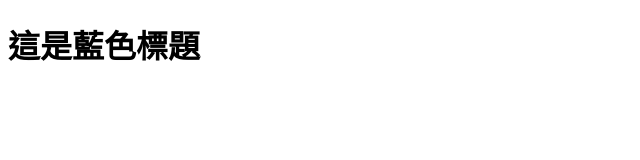
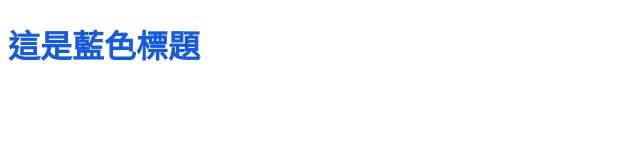
Before and after one commit to PsyducK5566/git-reset-02, a plain HTML site: page index.html in a window 1280 px wide. Shown: the whole page, without its empty margins (0-640 px from the left). Drawn offline with Linux system fonts and the light colour scheme.

Commit message:
add h1 style

```diff
--- a/index.html
+++ b/index.html
@@ -4,6 +4,7 @@
     <meta charset="UTF-8">
     <meta name="viewport" content="width=device-width, initial-scale=1.0">
     <title>任務三</title>
+    <link rel="stylesheet" href="all.css">
 </head>
 <body>
     <H1 class="primaryColor">這是藍色標題</H1>
```
